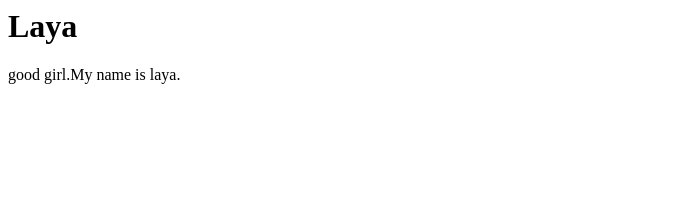
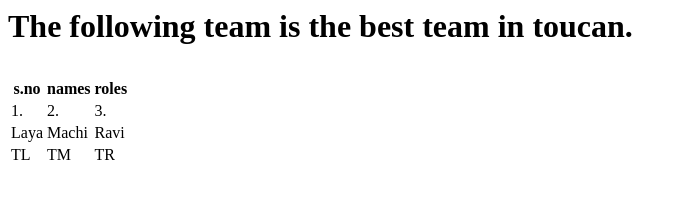
Before and after one commit to Machilikanth/friends.github.io, a plain HTML site: page index.html in a window 1280 px wide. Shown: the whole page, without its empty margins (0-687 px from the left). Drawn offline with Linux system fonts and the light colour scheme.

Commit message:
Update index.html

```diff
--- a/index.html
+++ b/index.html
@@ -1,9 +1,36 @@
 <!DOCTYPE>
 <html>
 <head>
+  <title color="blue"> Team Members</title>
 </head>
 <body>
-<h1>Laya</h1>
-<p>good girl.My name is laya.</p>
+<h1 color="Red>Team Members</h1>
+<p>The following team is the best team in toucan.</p>
+           <table>
+           <tr>
+           <th>s.no</th>
+           <th>names</th>
+           <th>roles</th>
+           </tr>
+
+           <tr>
+           <td>1.</td>
+            <td>2.</td>
+            <td>3.</td>
+           </tr>
+
+           <tr>
+           <td>Laya</td>
+             <td>Machi</td>
+             <td>Ravi</td>
+           </tr>
+
+           <tr>
+           <td>TL</td>
+             <td>TM</td>
+             <td>TR</td>
+           </tr>
+           </table>
+
 </body>
 </html>
```
